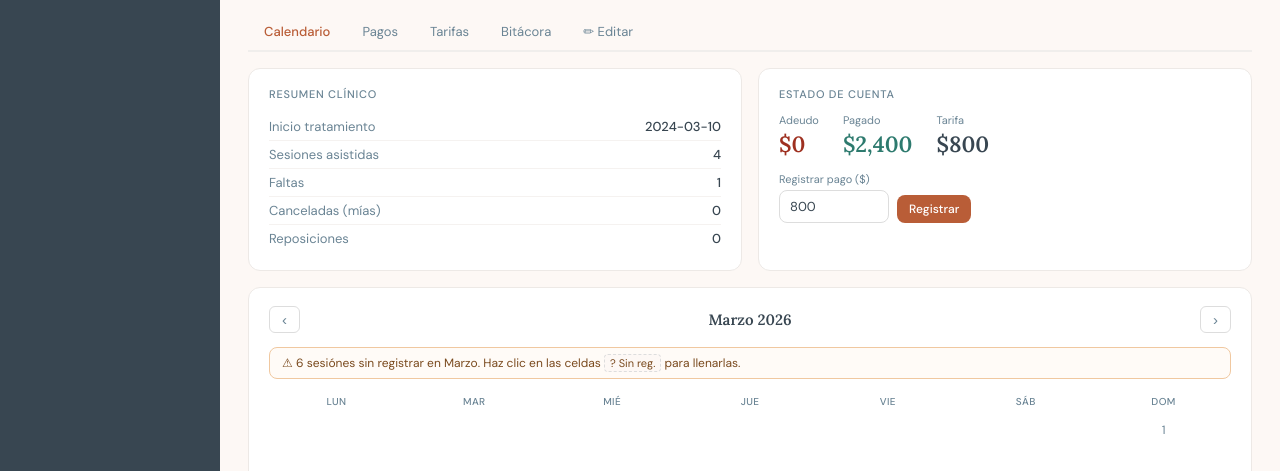
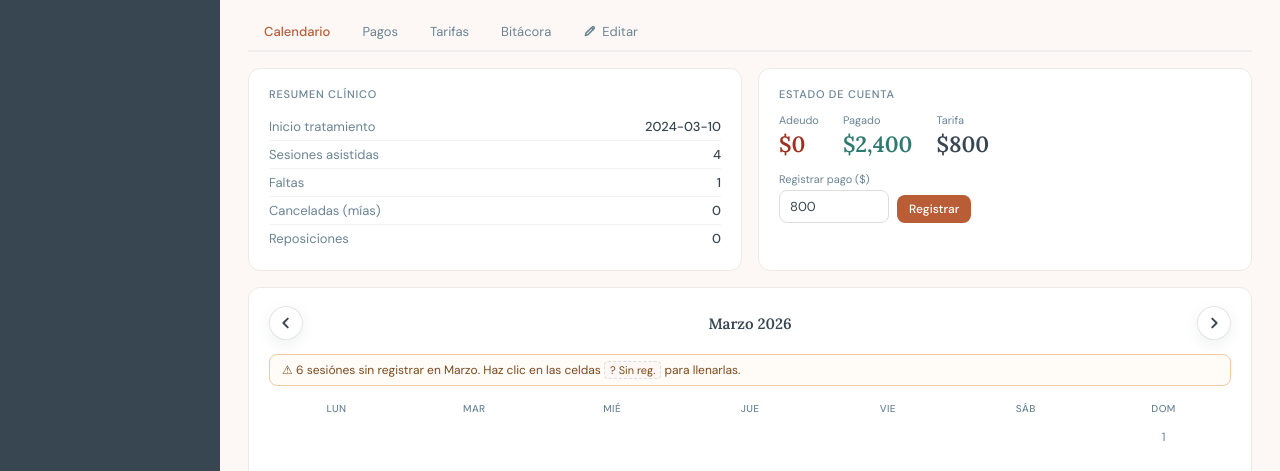
Before and after one commit to Psicoloquialmx/registrodepacientes, a plain HTML site: page axolotl-consulta.html in a window 1280 px wide. Both pictures are taken after a click on the element 750 px from the left and 322 px from the top of the page. Shown: the part 296-767 px from the top of the page. Drawn offline with Linux system fonts and the light colour scheme.

Commit message:
Refuerza favicon y cache para Netlify

```diff
--- a/axolotl-consulta.html
+++ b/axolotl-consulta.html
@@ -4,6 +4,9 @@
 <meta charset="UTF-8">
 <meta name="viewport" content="width=device-width, initial-scale=1.0">
 <title>Axo-lotl · Consulta</title>
+<link rel="icon" type="image/svg+xml" href="./Assets/Branding/Logo-Reducido-Alt.svg">
+<link rel="alternate icon" type="image/png" href="./Assets/Branding/Redes-PNG/Redes-Color1.png">
+<link rel="apple-touch-icon" href="./Assets/Branding/Redes-PNG/Redes-Color1.png">
 <link href="https://fonts.googleapis.com/css2?family=Lora:ital,wght@0,400;0,500;0,600;1,400&family=DM+Sans:wght@300;400;500&display=swap" rel="stylesheet">
 <style>
 
@@ -124,8 +127,10 @@ body{font-family:'DM Sans',sans-serif;background:var(--bg);color:var(--ink)}
 /* ── CALENDARIO ── */
 .cal-nav{display:flex;align-items:center;justify-content:space-between;margin-bottom:.875rem}
 .cal-nav-title{font-family:'Lora',serif;font-size:15px;font-weight:600;color:var(--ink);text-transform:capitalize}
-.cal-nav-btn{background:none;border:1px solid #ddd;border-radius:6px;padding:4px 12px;cursor:pointer;font-size:15px;color:var(--ink-light)}
-.cal-nav-btn:hover{background:var(--bg)}
+.cal-nav-btn{width:34px;height:34px;display:inline-flex;align-items:center;justify-content:center;background:white;border:1px solid rgba(56,70,81,.14);border-radius:999px;padding:0;cursor:pointer;font-size:18px;font-weight:600;color:var(--ink);box-shadow:0 4px 14px rgba(56,70,81,.08);transition:transform .15s ease,box-shadow .15s ease,border-color .15s ease,background .15s ease}
+.cal-nav-btn:hover{background:var(--cream);border-color:rgba(185,93,55,.28);box-shadow:0 8px 18px rgba(56,70,81,.12);transform:translateY(-1px)}
+.cal-nav-btn:active{transform:translateY(0)}
+.cal-nav-btn svg{display:block;width:14px;height:14px;stroke:currentColor;stroke-width:2.2;fill:none;stroke-linecap:round;stroke-linejoin:round;overflow:visible}
 .cal-grid{display:grid;grid-template-columns:repeat(7,1fr);gap:3px}
 .cal-dow{font-size:10px;font-weight:500;color:var(--ink-light);text-align:center;padding:4px 0;text-transform:uppercase;letter-spacing:.04em}
 .cal-day{min-height:52px;border-radius:8px;padding:4px;display:flex;flex-direction:column;align-items:center;gap:2px;position:relative}
@@ -270,9 +275,10 @@ body{font-family:'DM Sans',sans-serif;background:var(--bg);color:var(--ink)}
 
 /* ── TABS ── */
 .dtabs{display:flex;gap:0;border-bottom:2px solid #f0eeec;margin-bottom:1rem;overflow-x:auto}
-.dtab{background:none;border:none;padding:.625rem 1rem;font-size:13px;font-family:'DM Sans',sans-serif;color:var(--ink-light);cursor:pointer;border-bottom:2px solid transparent;margin-bottom:-2px;transition:all .15s;white-space:nowrap}
+.dtab{background:none;border:none;padding:.625rem 1rem;font-size:13px;font-family:'DM Sans',sans-serif;color:var(--ink-light);cursor:pointer;border-bottom:2px solid transparent;margin-bottom:-2px;transition:all .15s;white-space:nowrap;display:inline-flex;align-items:center;gap:6px}
 .dtab:hover{color:var(--ink)}
 .dtab.active{color:var(--terra);border-bottom-color:var(--terra);font-weight:500}
+.dtab svg{display:block;width:13px;height:13px;stroke:currentColor;stroke-width:2;fill:none;stroke-linecap:round;stroke-linejoin:round;flex-shrink:0;overflow:visible}
 .dtab-panel{display:none}.dtab-panel.active{display:block}
 
 .empty{text-align:center;padding:2.5rem 1rem;color:var(--ink-light);font-size:13px}
@@ -809,9 +815,9 @@ function buildCalendar(p){
 
   return `
     <div class="cal-nav">
-      <button class="cal-nav-btn" onclick="calPrev(${p.id})">‹</button>
+      <button class="cal-nav-btn" onclick="calPrev(${p.id})" aria-label="Mes anterior"><svg xmlns="http://www.w3.org/2000/svg" viewBox="0 0 16 16" aria-hidden="true" focusable="false"><path d="M10 3 5 8l5 5"></path></svg></button>
       <span class="cal-nav-title">${MESES[calMonth]} ${calYear}</span>
-      <button class="cal-nav-btn" onclick="calNext(${p.id})">›</button>
+      <button class="cal-nav-btn" onclick="calNext(${p.id})" aria-label="Mes siguiente"><svg xmlns="http://www.w3.org/2000/svg" viewBox="0 0 16 16" aria-hidden="true" focusable="false"><path d="M6 3 11 8l-5 5"></path></svg></button>
     </div>
     ${alertaCal}
     <div class="cal-grid">${cells}</div>
@@ -906,7 +912,7 @@ function renderDetalle(p){
       <button class="dtab" data-tab="pagos" onclick="switchTab('pagos')">Pagos</button>
       <button class="dtab" data-tab="tarifas" onclick="switchTab('tarifas')">Tarifas</button>
       <button class="dtab" data-tab="bitacora" onclick="switchTab('bitacora')">Bitácora</button>
-      <button class="dtab" data-tab="editar" onclick="switchTab('editar')">✏ Editar</button>
+      <button class="dtab" data-tab="editar" onclick="switchTab('editar')"><svg xmlns="http://www.w3.org/2000/svg" viewBox="0 0 16 16" aria-hidden="true" focusable="false"><path d="M11.5 2.5a1.4 1.4 0 0 1 2 2L6 12l-3 .8.8-3 7.7-7.3"></path><path d="M10.5 3.5 12.5 5.5"></path></svg>Editar</button>
     </div>
 
     <!-- Calendario -->
```
Also changed, not shown: favicon.svg (added), netlify.toml.
